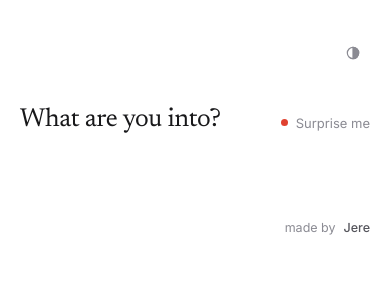
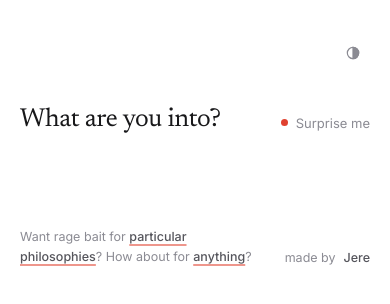
Before and after one commit to jere-mee-as/philosophyragebait, a plain HTML site: page src/template.html in a window 390 px wide. Drawn offline with Linux system fonts and the light colour scheme.

Commit message:
Keep the build template in sync with the footer link
Co-Authored-By: Claude Opus 5.5 <noreply@anthropic.com>
Claude-Session: https://claude.ai/code/session_01AZYKwfvu4YzijXCpoFABvW

```diff
--- a/src/template.html
+++ b/src/template.html
@@ -121,6 +121,10 @@ header,.who-top{transition:opacity .32s cubic-bezier(.4,0,.6,1),filter .32s}
 
 .credit{position:fixed;right:max(18px,env(safe-area-inset-right,0px));bottom:calc(16px + env(safe-area-inset-bottom,0px));display:flex;align-items:center;gap:8px;font-size:12.5px;color:var(--muted);z-index:5}
 .credit b{font-weight:500;color:var(--soft)}
+.more{position:fixed;left:max(18px,env(safe-area-inset-left,0px));bottom:calc(16px + env(safe-area-inset-bottom,0px));font-size:12.5px;line-height:20px;color:var(--muted);z-index:5;margin:0;padding:0}
+.more a{color:var(--soft);font-weight:500;text-decoration:underline;text-decoration-color:color-mix(in srgb,var(--rage) 55%,transparent);text-decoration-thickness:1.5px;text-underline-offset:3px;transition:color .2s,text-decoration-color .2s}
+.more a:hover{color:var(--ink);text-decoration-color:var(--rage)}
+.more a:focus-visible{outline:1.5px solid var(--ink);outline-offset:3px;border-radius:3px}
 button:focus-visible{outline:1.5px solid var(--ink);outline-offset:2px}
 .search:focus-visible{outline:none;border-bottom-color:var(--muted)}
 .sr{position:absolute;width:1px;height:1px;overflow:hidden;clip:rect(0 0 0 0);white-space:nowrap}
@@ -134,7 +138,7 @@ button:focus-visible{outline:1.5px solid var(--ink);outline-offset:2px}
   .chip{font-size:16px;padding:5px 8px}
   .group h2{padding-left:8px}
   .trigger .n{font-size:23px}
-  .credit{position:static;justify-content:flex-end;margin:56px auto 0;max-width:560px}
+  .base{display:flex;align-items:flex-end;justify-content:space-between;gap:16px;margin:64px auto 0;max-width:540px}.credit,.more{position:static;flex:none}.more{flex:1;min-width:0;line-height:1.65;text-wrap:balance}
 }
 @media (prefers-reduced-motion:reduce){*{animation:none!important;transition:none!important}.group{opacity:1;transform:none}}
 </style>
@@ -188,7 +192,7 @@ button:focus-visible{outline:1.5px solid var(--ink);outline-offset:2px}
   </section>
 </div>
 
-<div class="credit" id="credit">made by <b>Jere</b></div>
+<footer class="base"><p class="more">Want rage bait for <a href="https://jere-mee-as.github.io/philosophyragebait/">particular philosophies</a>? How about for <a href="https://jere-mee-as.github.io/ragebait/">anything</a>?</p><div class="credit" id="credit">made by <b>Jere</b></div></footer>
 
 <!-- One entry per target: n = name, g = group (groups show in the order they first appear), a = the lines. -->
 <script id="data" type="application/json">__DATA__</script>
```
